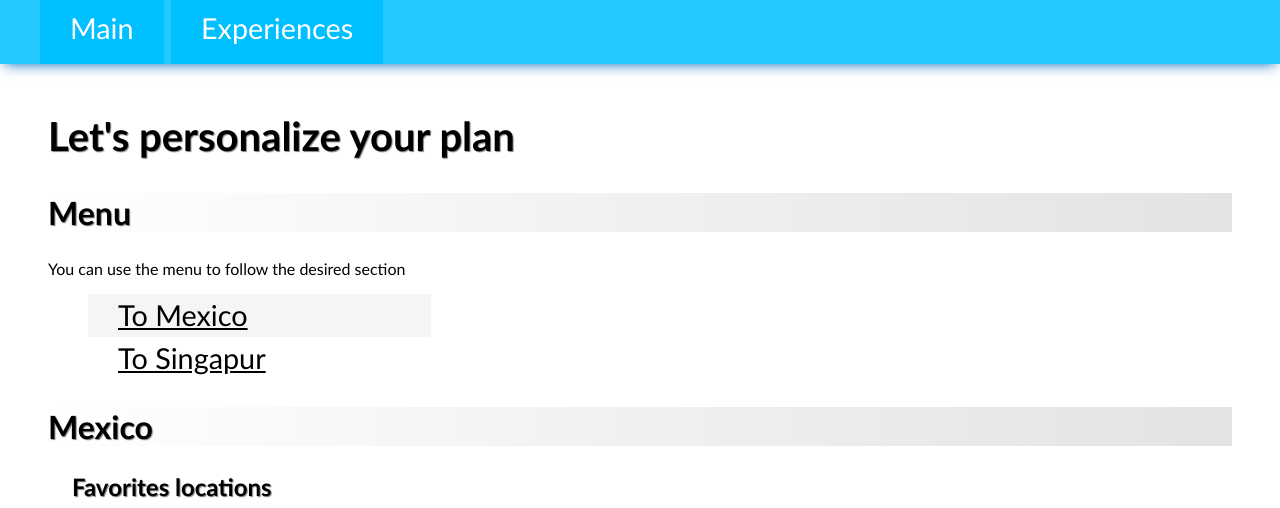
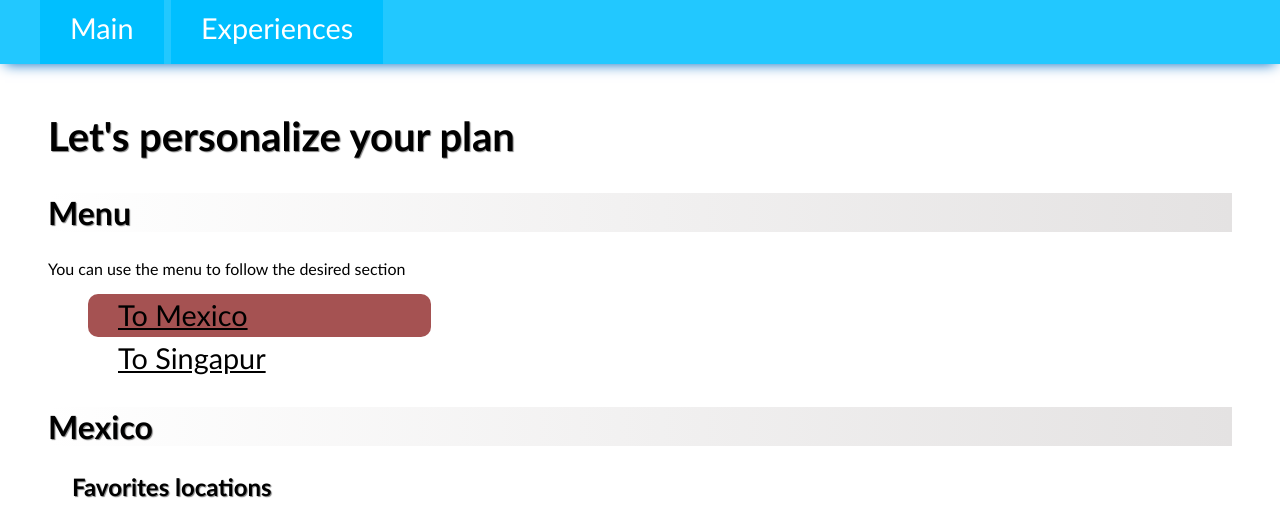
Before and after one commit to Gerardo0579-bvc/Lab2-3504, a plain HTML site: page experiences.html in a window 1280 px wide. In both pictures the pointer is over the link "To Mexico". Shown: the top 508 px of the page. Drawn offline with Linux system fonts and the light colour scheme.

Commit message:
Update css

```diff
--- a/css/styles.css
+++ b/css/styles.css
@@ -56,6 +56,7 @@ menu ul li {
 menu ul li a {
     display: block;
     color: black;
+    border-radius: 10px;
     line-height: 1.5em;
     height: 100%;
     padding: 0 30px;
@@ -63,7 +64,7 @@ menu ul li a {
 }
 
 menu ul li a:hover {
-    background-color: rgb(245, 245, 245);
+    background-color: rgb(165, 82, 82);
 }
 
 h1,
```
